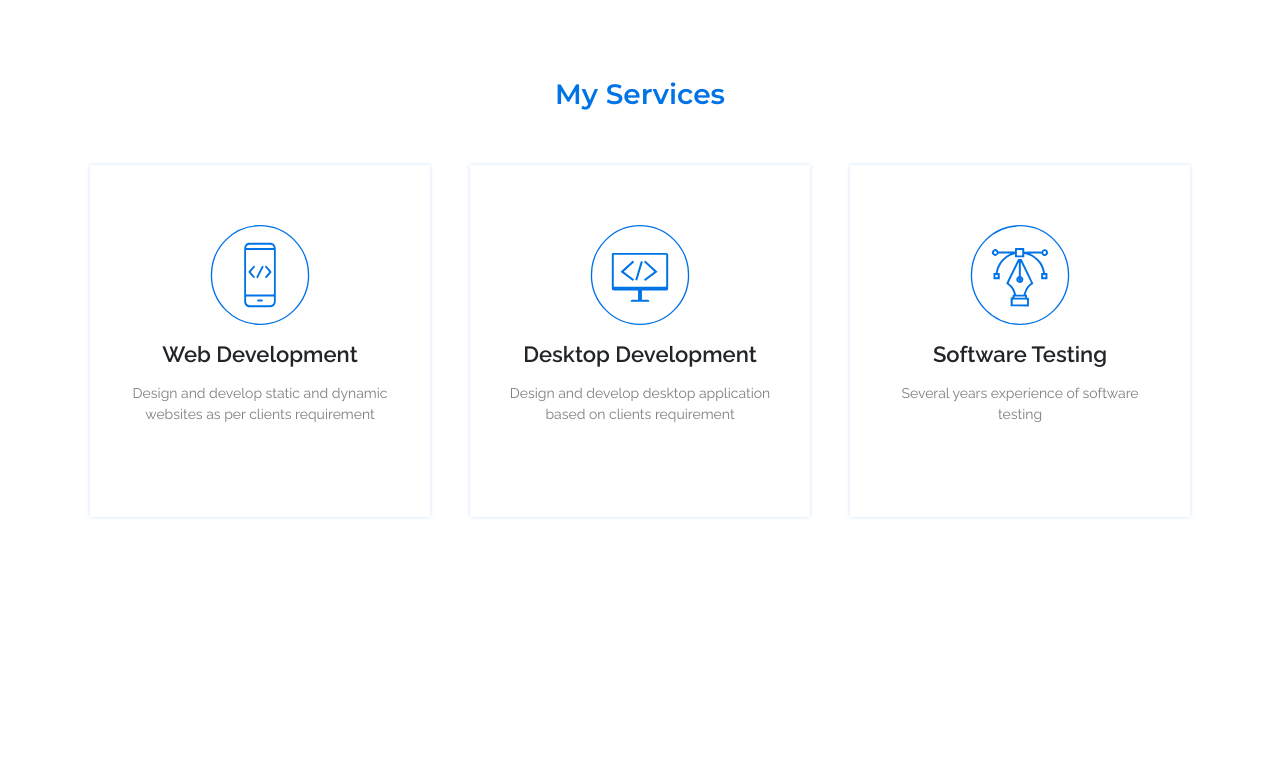
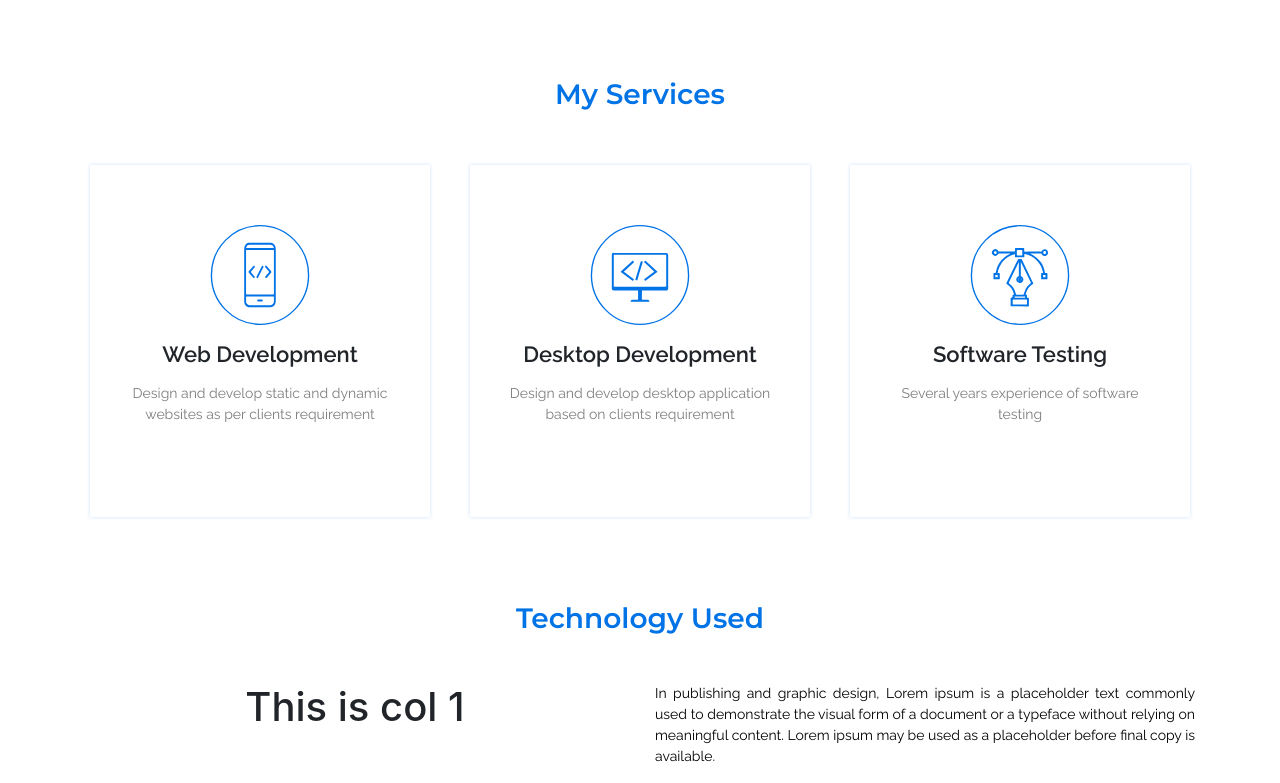
Before and after one commit to Masitbd/personal-website, a React (Create React App) app: page / in a window 1280 px wide. Shown: the part 502-1285 px from the top of the page. Before the commit the page ends 1024 px from the top, so only its background shows below. Built offline with nearby package versions, Linux system fonts and the light colour scheme.

Commit message:
Impliment the analysis description part

```diff
--- a/src/App.js
+++ b/src/App.js
@@ -2,6 +2,7 @@ import logo from './logo.svg';
 import TopBanner from "./components/TopBanner/TopBanner";
 import Services from "./components/Services/Services";
 import TopNavigation from "./components/TopNavigation/TopNavigation";
+import Analysis from "./components/Analysis/Analysis";
 
 
 
@@ -11,6 +12,7 @@ function App() {
         <TopNavigation />
       <TopBanner />
         <Services />
+        <Analysis />
       </div>
   );
 }
--- a/src/asset/css/custom.css
+++ b/src/asset/css/custom.css
@@ -111,3 +111,11 @@ color: #0073E6;
     color: #000000 !important;
 
 }
+
+.des{
+    font-weight: 400;
+    color: #000000;
+    font-family: 'Raleway', sans-serif;
+    font-size: 14px;
+
+}
--- /dev/null
+++ b/src/components/Analysis/Analysis.js
@@ -0,0 +1,28 @@
+import React, {Component, Fragment} from 'react';
+import {Col, Container, Row} from "react-bootstrap";
+
+class Analysis extends Component {
+    render() {
+        return (
+            <Fragment>
+                <Container className="text-center">
+                    <h1 className="serviceNameTitles">Technology Used</h1>
+                    <Row>
+                        <Col lg={6} md={12} sm={12}>
+                         <h1> This is col 1</h1>
+                        </Col>
+                        <Col lg={6} md={12} sm={12}>
+                           <p className="text-justify des">In publishing and graphic design, Lorem ipsum is a placeholder text commonly used
+                               to demonstrate the visual form of a document or a typeface without relying on meaningful
+                               content. Lorem ipsum may be used as a placeholder before final copy is available.
+                           </p>
+                        </Col>
+                    </Row>
+                </Container>
+
+            </Fragment>
+        );
+    }
+}
+
+export default Analysis;
--- a/src/components/TopBanner/TopBanner.js
+++ b/src/components/TopBanner/TopBanner.js
@@ -1,6 +1,4 @@
 import React, {Component, Fragment} from 'react';
-import "../../asset/css/custom.css"
-import "../../asset/css/bootstrap.min.css"
 import {Button, Col, Container, Row} from 'react-bootstrap';
 class TopBanner extends Component {
     render() {
--- a/src/components/TopNavigation/TopNavigation.js
+++ b/src/components/TopNavigation/TopNavigation.js
@@ -2,6 +2,8 @@ import React, {Component, Fragment} from 'react';
 import {Navbar, NavDropdown, Nav} from "react-bootstrap";
 import whiteLogo from "../../asset/image/navlogo.svg";
 import blueLogo from "../../asset/image/navlogoScroll.svg";
+import "../../asset/css/custom.css"
+import "../../asset/css/bootstrap.min.css"
 
 class TopNavigation extends Component {
 
```
